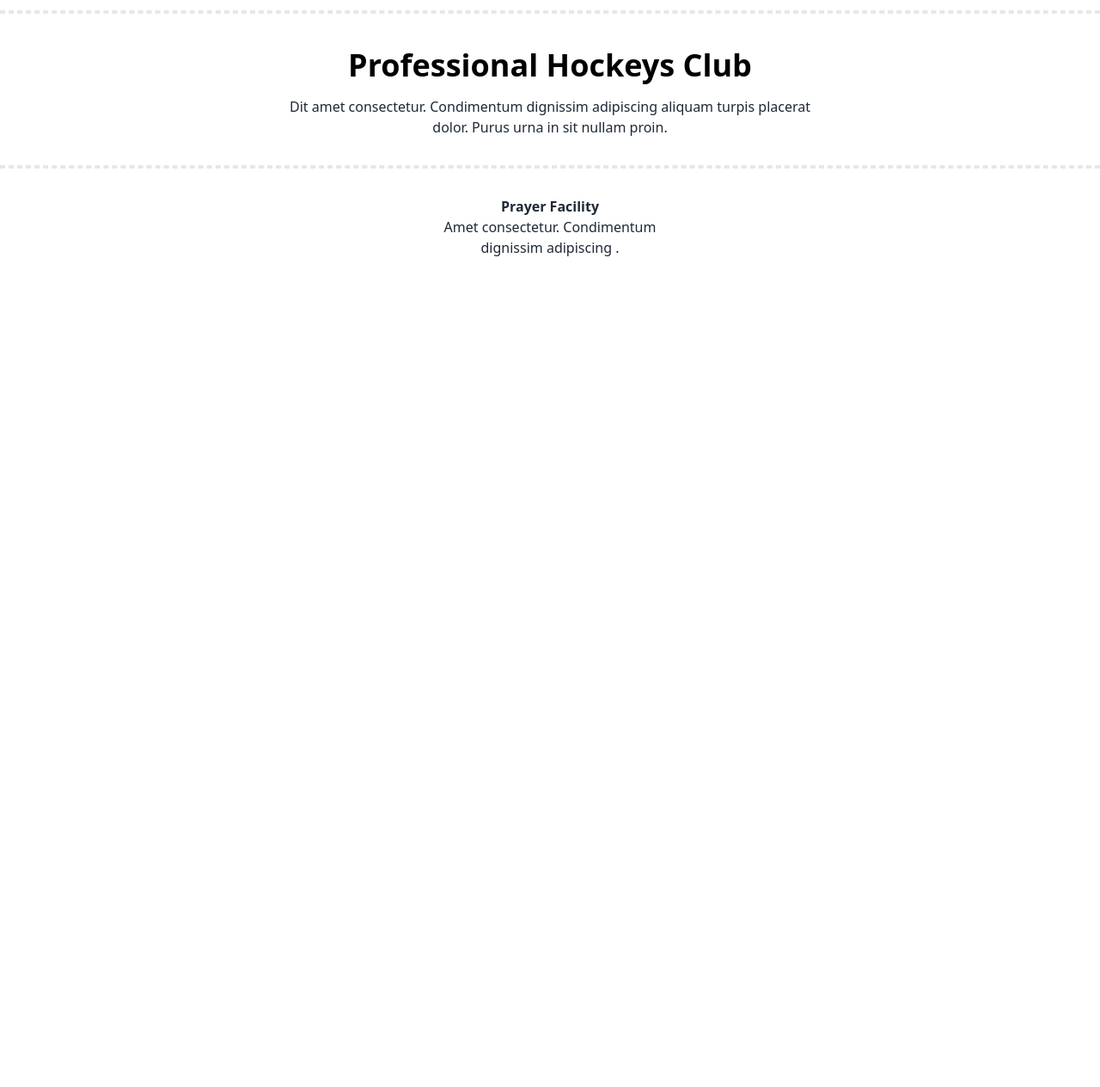
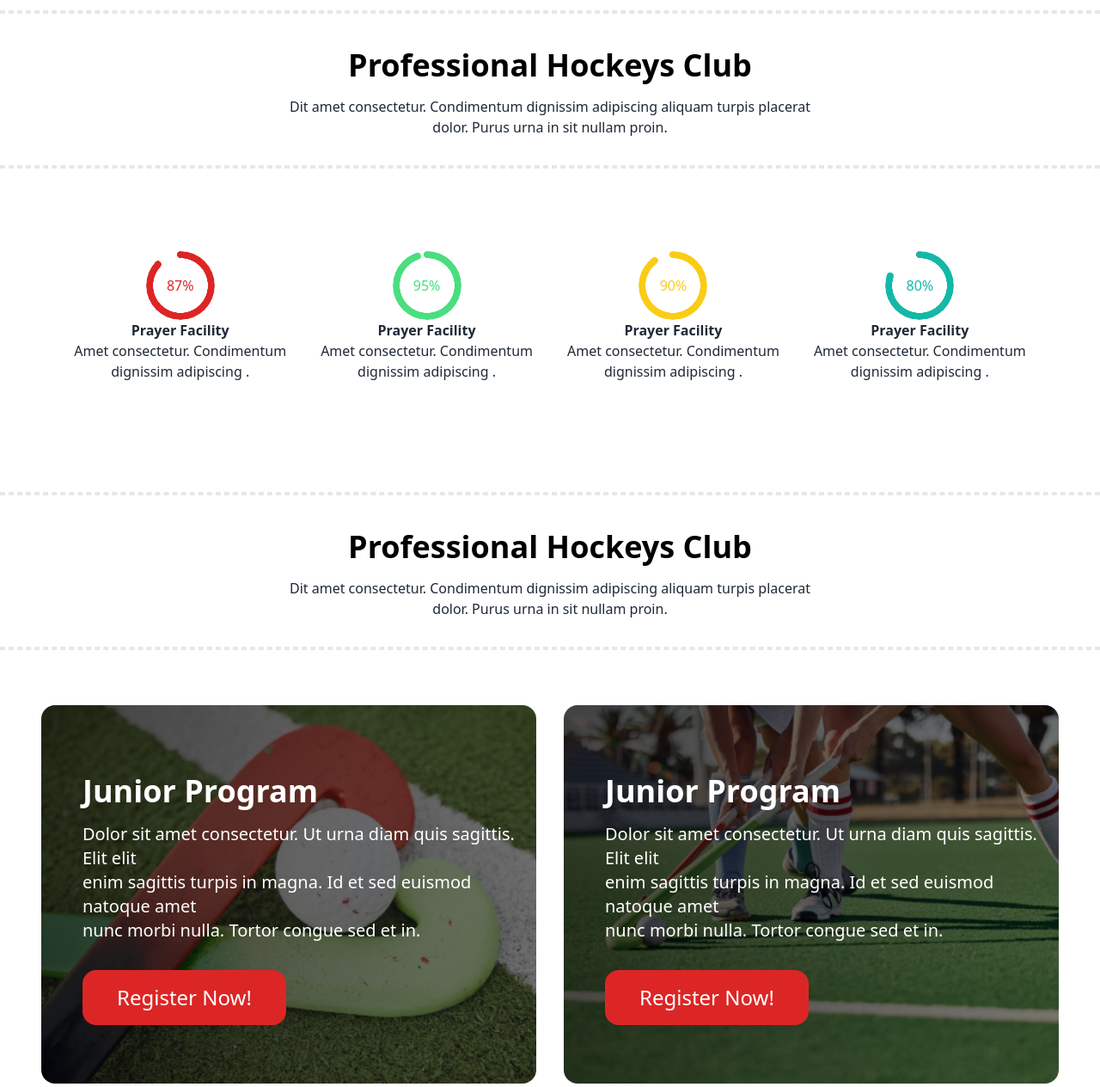
Before and after one commit to AvijitRoy111/Assignment-3-Hockys, a plain HTML site: page index.html in a window 1280 px wide. Shown: the part 744-2008 px from the top of the page at 86% size. Before the commit the page ends 1044 px from the top, so only its background shows below. Drawn offline with nearby package versions, Linux system fonts and the light colour scheme.

Commit message:
added the program section

```diff
--- a/index.html
+++ b/index.html
@@ -152,16 +152,103 @@
           </div>
           <hr class=" border-dashed border-2 mt-8">
 
-          <div class="mt-8">
 
-                <div class="text-center ">
-                  <h2 class="text-2xl text-base font-bold">Prayer Facility</h2>
-                  <p class="text-base font-normal">Amet consectetur. Condimentum <br> dignissim adipiscing .</p>
-                </div>
+          <div class="flex mt-16 flex-col lg:flex-row gap-10 justify-center items-center">
+            <!-- radil progess-1 -->
+            <div class="mt-8 flex flex-col justify-center items-center">
+              <div class="radial-progress  text-red-600" style="--value:87;" role="progressbar">87%</div>
+              <div class="text-center ">
+                <h2 class="text-2xl text-base font-bold">Prayer Facility</h2>
+                <p class="text-base font-normal">Amet consectetur. Condimentum <br> dignissim adipiscing .</p>
+              </div>
+            </div>
+
+
+            <!-- radil progess-2 -->
+            <div class="mt-8 flex flex-col justify-center items-center">
+              <div class="radial-progress  text-green-400" style="--value:95;" role="progressbar">95%</div>
+              <div class="text-center ">
+                <h2 class="text-2xl text-base font-bold">Prayer Facility</h2>
+                <p class="text-base font-normal">Amet consectetur. Condimentum <br> dignissim adipiscing .</p>
+              </div>
+            </div>
+
+
+            <!-- radil progess-3 -->
+            <div class="mt-8 flex flex-col justify-center items-center">
+              <div class="radial-progress  text-yellow-400" style="--value:90;" role="progressbar">90%</div>
+              <div class="text-center ">
+                <h2 class="text-2xl text-base font-bold">Prayer Facility</h2>
+                <p class="text-base font-normal">Amet consectetur. Condimentum <br> dignissim adipiscing .</p>
+              </div>
+            </div>
+
+
+            <!-- radil progess-4 -->
+            <div class="mt-8 flex flex-col justify-center items-center">
+              <div class="radial-progress  text-teal-500" style="--value:80;" role="progressbar">80%</div>
+              <div class="text-center ">
+                <h2 class="text-2xl text-base font-bold">Prayer Facility</h2>
+                <p class="text-base font-normal">Amet consectetur. Condimentum <br> dignissim adipiscing .</p>
+              </div>
+            </div>
+
+
 
           </div>
 
          </section>
+
+
+         <!-- Program section -->
+         <section>
+          <hr class="border-dashed border-2 mt-32">
+
+          <div class="mt-10">
+            <h3 class="text-4xl text-black font-bold text-center">Professional Hockeys Club</h3>
+            <p class="text-2xl text-base pt-4 text-center">Dit amet consectetur. Condimentum dignissim adipiscing aliquam turpis placerat <br> dolor. Purus urna in sit nullam proin. </p>
+
+          </div>
+          <hr class=" border-dashed border-2 mt-8">
+
+          <!-- Program img -->
+          <div class="mt-16 grid gap-4  lg:grid-cols-2">
+              <!-- Program img-1 -->
+            <div class="bg-cover rounded-2xl ml-2 mr-2 lg:ml-12  lg:h-[55vh] bg-center bg-no-repeat bg-[linear-gradient(90deg,rgba(0,0,0,0.7),rgba(0,0,0,0.5)),url(./Images/2.png)]">
+              <div>
+                <h3 class="text-white text-4xl font-bold pt-6 lg:pt-20 pl-12">Junior Program</h3>
+                <p class="text-white text-xl  font-normal pt-4 pl-12">Dolor sit amet consectetur. Ut urna diam quis sagittis. Elit elit <br>
+                  enim sagittis turpis in magna. Id et sed euismod natoque amet <br> nunc morbi nulla. Tortor congue sed et in.</p>
+
+                <button class="text-2xl text-white bg-red-600 mt-8 px-10 py-4 rounded-2xl ml-12 mb-4">Register Now!</button>
+              </div>
+            </div>
+
+             <!-- Program img-2 -->
+              <div class="bg-cover rounded-2xl ml-2 mr-2 lg:mr-12  lg:h-[55vh] bg-center bg-no-repeat bg-[linear-gradient(90deg,rgba(0,0,0,0.7),rgba(0,0,0,0.5)),url(./Images/3.png)]">
+                <div>
+                  <h3 class="text-white text-4xl font-bold pt-6 lg:pt-20 pl-12">Junior Program</h3>
+                  <p class="text-white text-xl  font-normal pt-4 pl-12">Dolor sit amet consectetur. Ut urna diam quis sagittis. Elit elit <br>
+                    enim sagittis turpis in magna. Id et sed euismod natoque amet <br> nunc morbi nulla. Tortor congue sed et in.</p>
+
+                  <button class="text-2xl text-white bg-red-600 mt-8 px-10 py-4 rounded-2xl ml-12 mb-4">Register Now!</button>
+                </div>
+              </div>
+
+               <!-- Program img-3 -->
+              <div class="bg-cover rounded-2xl ml-2 mr-2 lg:col-span-2 lg:ml-12  lg:mr-12 lg:h-[80vh] bg-center bg-no-repeat bg-[linear-gradient(90deg,rgba(0,0,0,0.7),rgba(0,0,0,0.5)),url(./Images/4.png)]">
+                <div>
+                  <h3 class="text-white text-4xl font-bold pt-6 lg:pt-32 pl-12">Junior Program</h3>
+                  <p class="text-white text-xl  font-normal pt-4 pl-12">Dolor sit amet consectetur. Ut urna diam quis sagittis. Elit elit <br>
+                    enim sagittis turpis in magna. Id et sed euismod natoque amet <br> nunc morbi nulla. Tortor congue sed et in.</p>
+
+                  <button class="text-2xl text-white bg-red-600 mt-8 px-10 py-4 rounded-2xl ml-12 mb-4">Register Now!</button>
+                </div>
+              </div>
+          </div>
+         </section>
+
+         <!--  -->
     </main>
     <footer>
 
```
